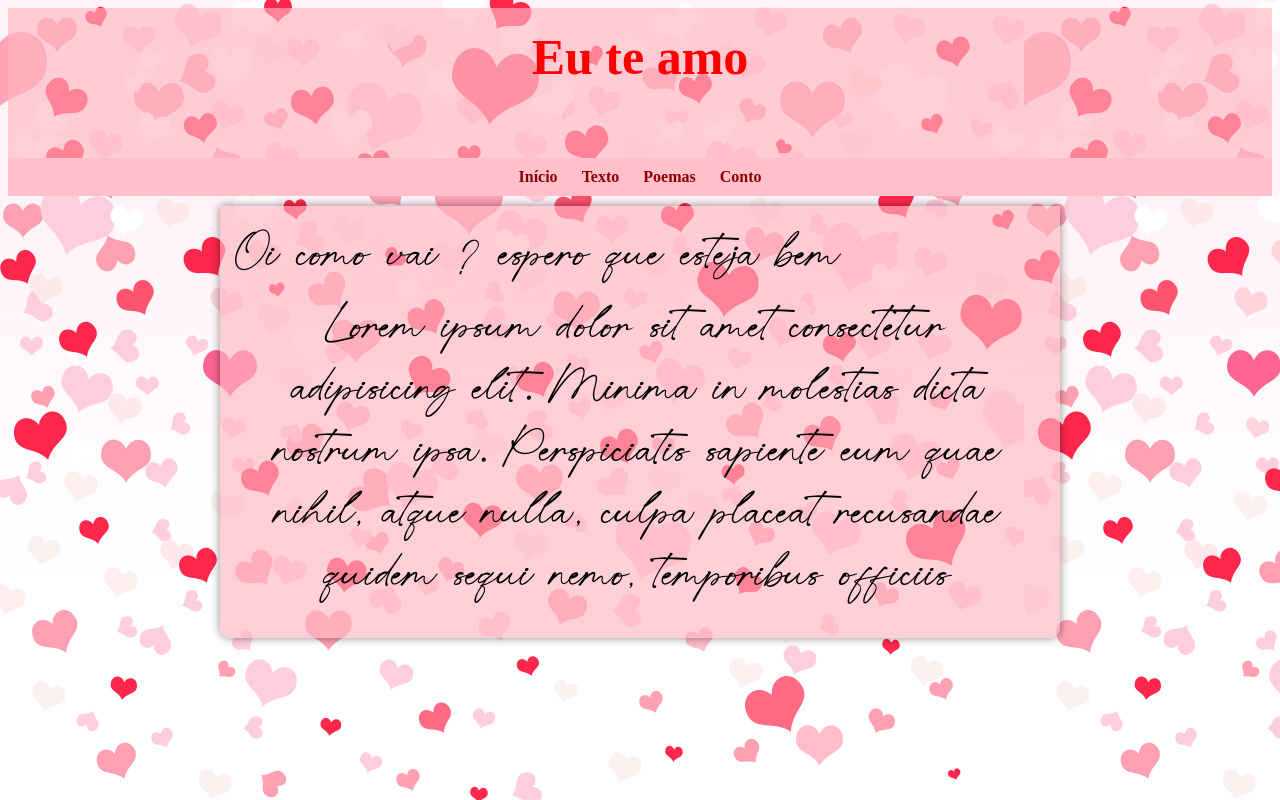
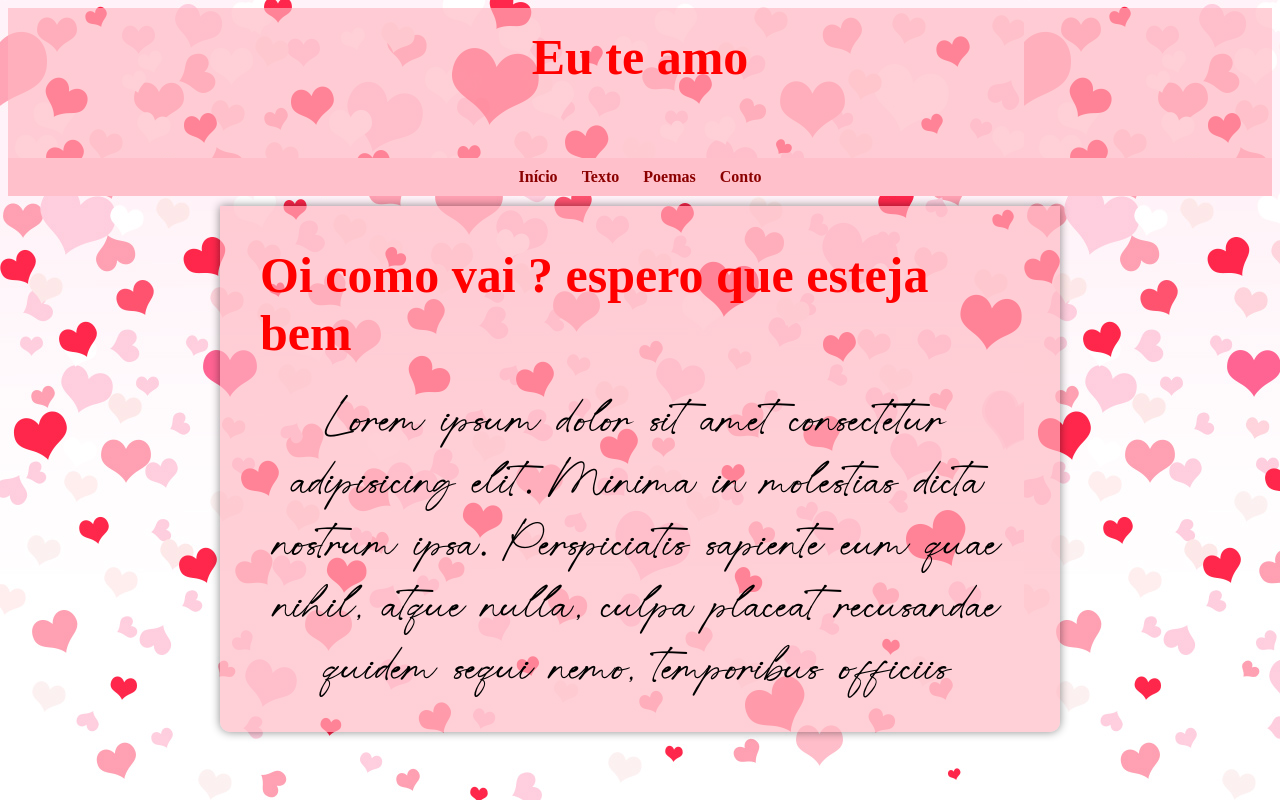
Before and after one commit to juliocesardelima26/DudaeJulio, a plain HTML site: page Texto.html in a window 1280 px wide. Drawn offline with Linux system fonts and the light colour scheme; a web font is replaced by a local one.

Commit message:
Update Texto.html

```diff
--- a/Texto.html
+++ b/Texto.html
@@ -27,7 +27,7 @@
     <main class="texto">
 
 
-        Oi como vai ? espero que esteja bem
+ <h1>Oi como vai ? espero que esteja bem</h1>
 
         <article>
             Lorem ipsum dolor sit amet consectetur adipisicing elit. Minima in molestias dicta nostrum ipsa. Perspiciatis sapiente eum quae nihil, atque nulla, culpa placeat recusandae quidem sequi nemo, temporibus officiis
```
